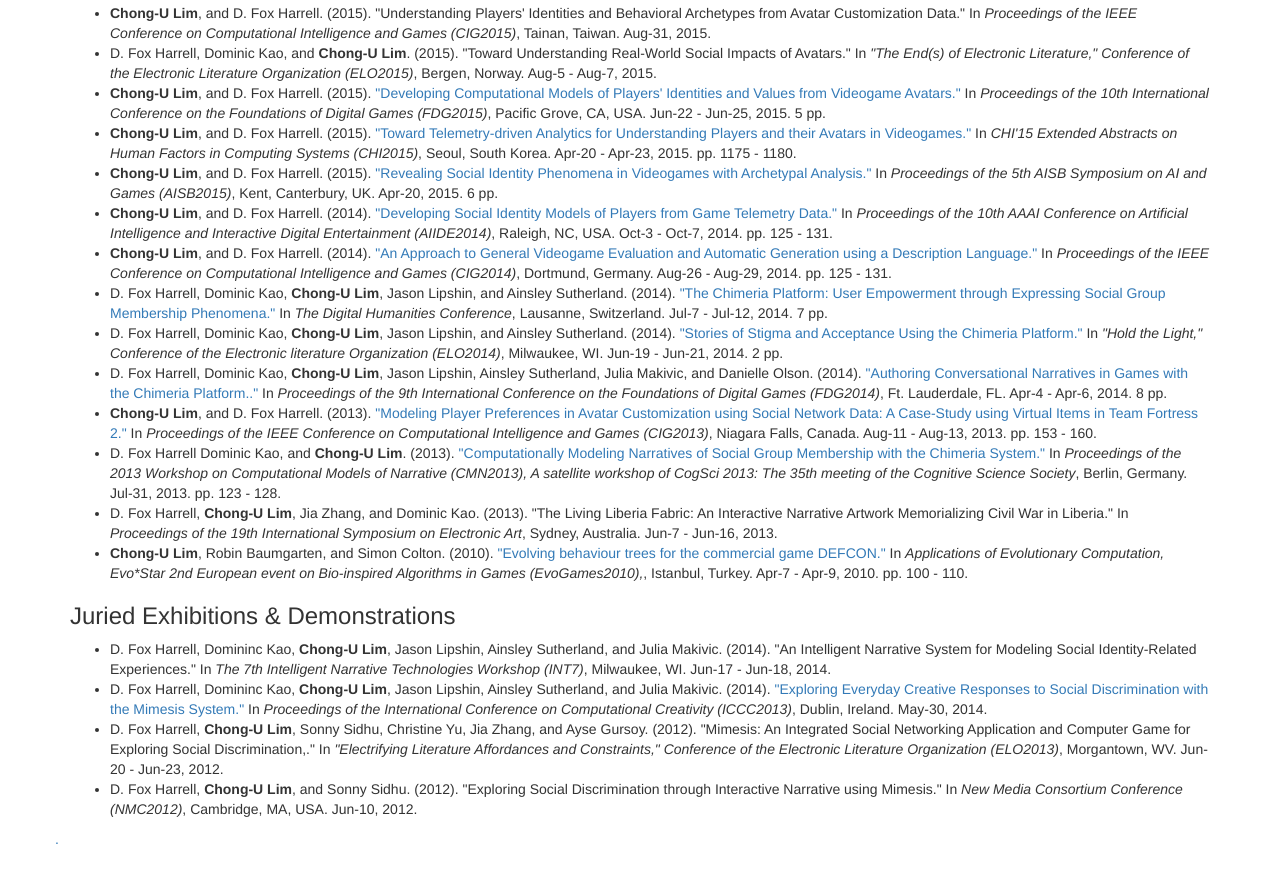
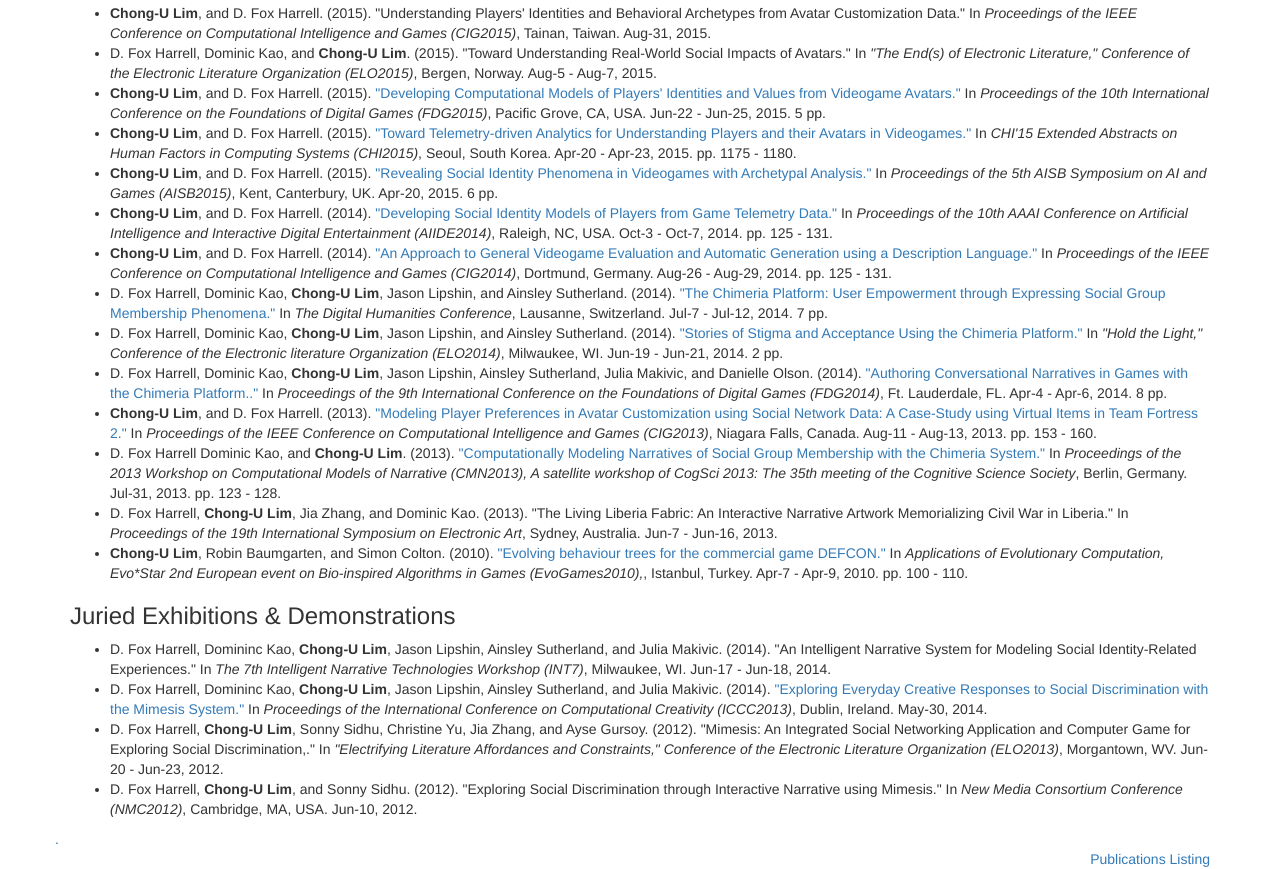
Before and after one commit to chongdashu/culim-csail-website, a plain HTML site: page index.html in a window 1280 px wide. Shown: the part 603-1472 px from the top of the page. Drawn offline with nearby package versions, Linux system fonts and the light colour scheme.

Commit message:
Add publicaitons listing link

```diff
--- a/index.html
+++ b/index.html
@@ -454,6 +454,13 @@
 
           </div>
           <a href="cgi-bin/publications.py">.</a>
+    </div>
+
+    <div class="row">
+        <div class="col-md-12 text-right">
+            <a href="publications.html">Publications Listing</a>
+        </div>
+
     </div>
 
 
```
